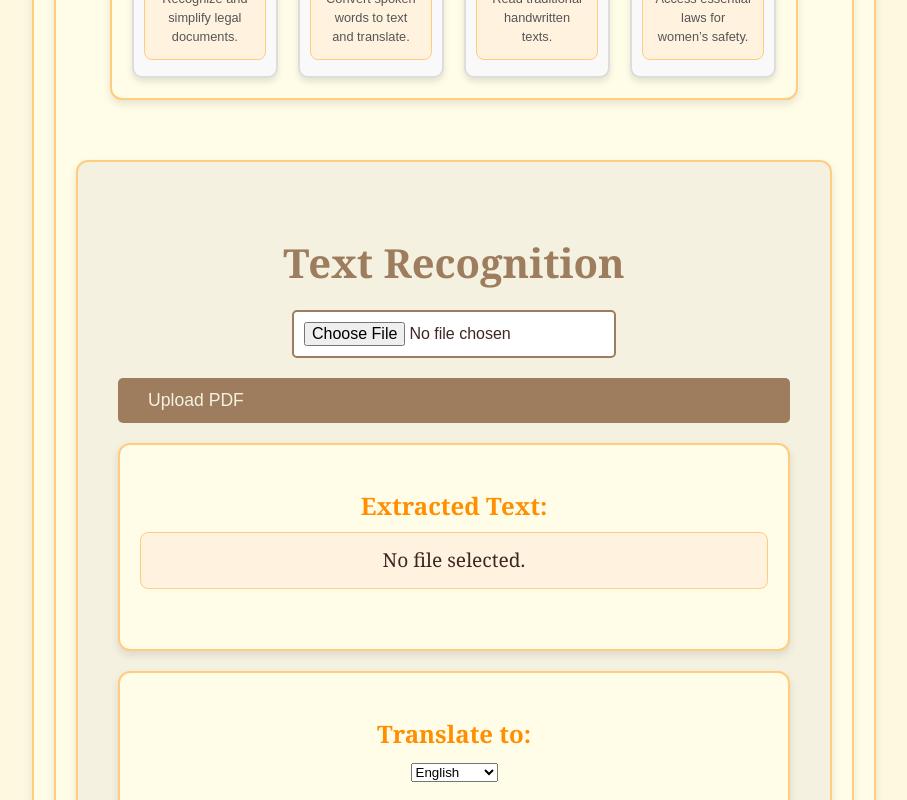
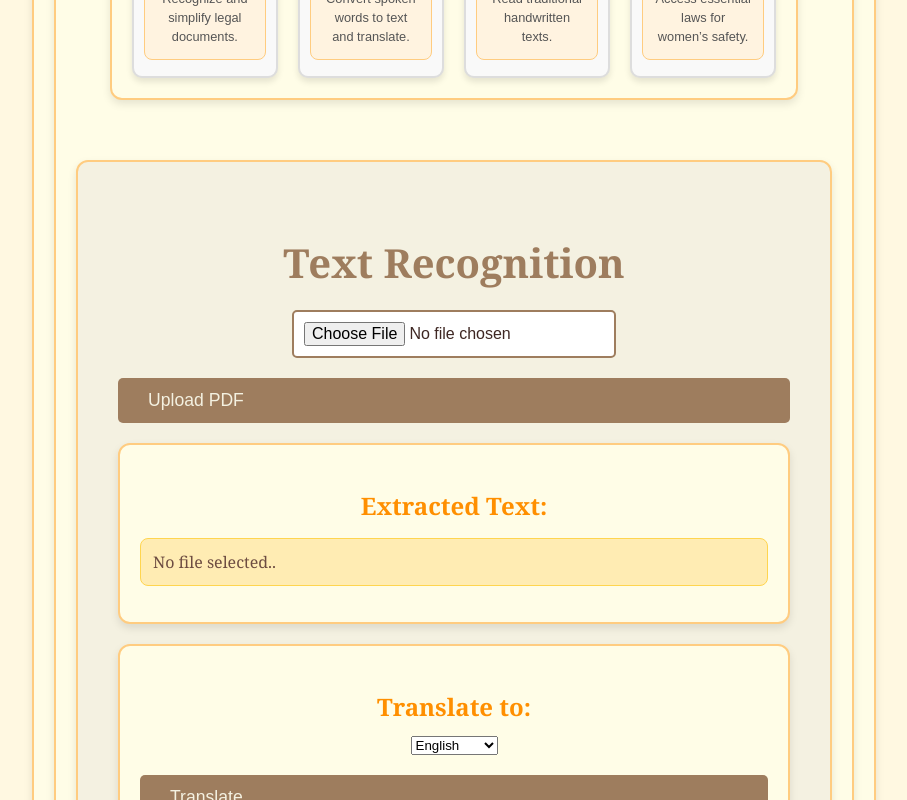
Before and after one commit to C-Sakthi-Maheswari/Legal-Eagle, a React (Create React App) app: page /text-recognition in a window 1280 px wide. Both pictures are taken after a click on the button "Upload PDF". Shown: the part 421-1221 px from the top of the page, without its empty margins (186-1093 px from the left). Built offline with nearby package versions, Linux system fonts and the light colour scheme; no server answers; the HTML template or start-up script is replaced by a standard one.

Commit message:
added bullet points

```diff
--- a/src/TextRecognition.js
+++ b/src/TextRecognition.js
@@ -72,7 +72,7 @@
       const data = await response.json();
 
       if (response.ok) {
-        setText(data.extracted_text); // Display the extracted text
+        setText(data.extracted_text); // Store extracted text
       } else {
         setText('Error extracting text.');
       }
@@ -80,6 +80,13 @@
       console.error('Error:', error);
       setText('Error uploading file.');
     }
+  };
+
+  // Function to split the text into sentences, split at periods followed by a capital letter
+  const splitTextIntoBulletPoints = (text) => {
+    // Split text based on periods followed by a capital letter
+    const sentences = text.split(/(?<=\.)\s+(?=[A-Z])/).filter(Boolean);
+    return sentences;
   };
 
   return (
@@ -93,10 +100,20 @@
         />
         <button type="submit">Upload PDF</button>
       </form>
+
       <div>
         <h3>Extracted Text:</h3>
-        <p>{text}</p>
+        {text ? (
+          <ul>
+            {splitTextIntoBulletPoints(text).map((sentence, index) => (
+              <li key={index}>{sentence}.</li> // Display sentences as bullet points with period
+            ))}
+          </ul>
+        ) : (
+          <p>No text extracted.</p>
+        )}
       </div>
+
       <div>
         <h3>Translate to:</h3>
         <select value={targetLanguage} onChange={handleLanguageChange}>
@@ -112,7 +129,15 @@
         </button>
         <div>
           <h3>Translated Text:</h3>
-          <p>{translatedText}</p>
+          {translatedText ? (
+            <ul>
+              {splitTextIntoBulletPoints(translatedText).map((sentence, index) => (
+                <li key={index}>{sentence}.</li> // Display translated sentences as bullet points
+              ))}
+            </ul>
+          ) : (
+            <p>No translation available.</p>
+          )}
         </div>
       </div>
     </div>
```
